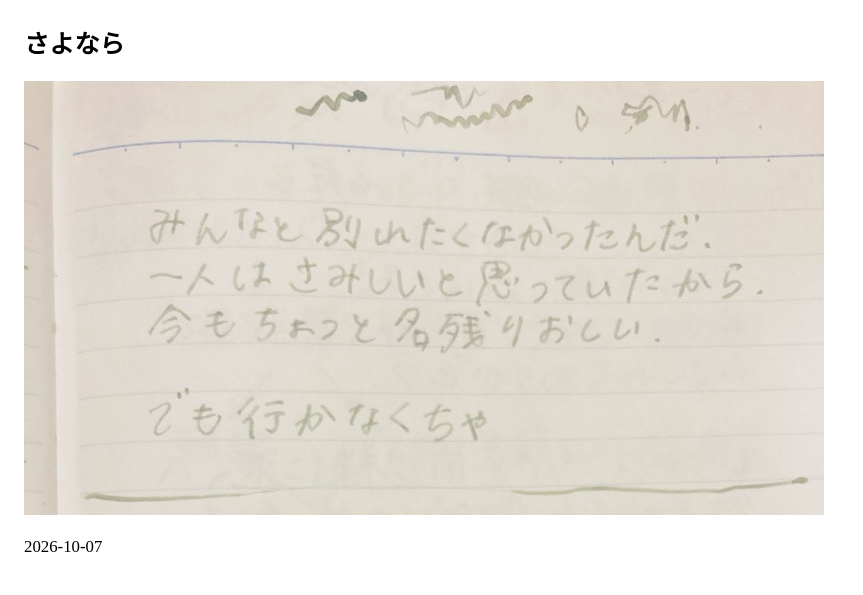
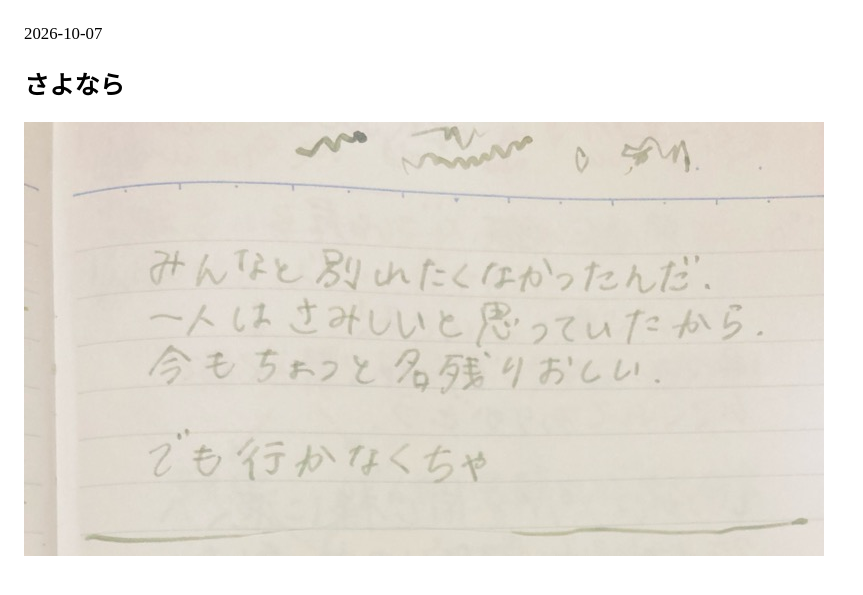
Before and after one commit to nn-iii/nn-iii.github.io, a Jekyll site: the page built from _posts/2026-10-07-2126.md, in a window 1280 px wide. Shown: the top 595 px of the page, without its empty margins (0-863 px from the left). Built offline with Jekyll 4.4.1, drawn with Linux system fonts in a browser that asks for light colours; some web fonts are replaced.

Commit message:
post.html を更新

```diff
--- a/_layouts/post.html
+++ b/_layouts/post.html
@@ -3,12 +3,11 @@ layout: default
 ---
 
 
+<p>
+    {{ page.date | date: "%Y-%m-%d" }}
+</p>
 <h2>
     {{ page.title }}
 </h2>
 
 {{ content }}
-
-<p>
-    {{ page.date | date: "%Y-%m-%d" }}
-    </p>
```
